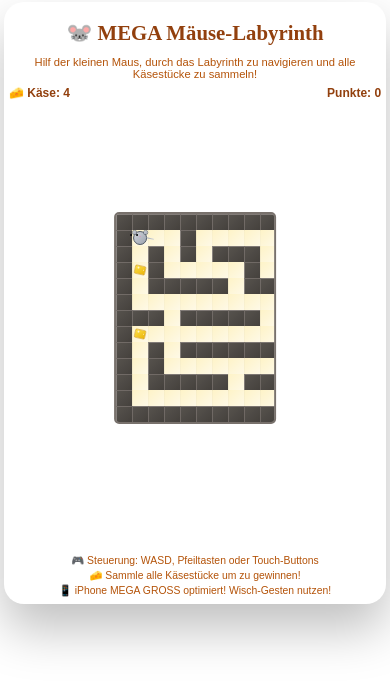
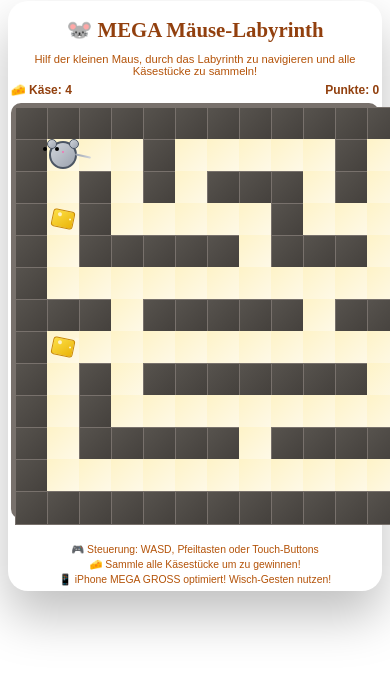
Before and after one commit to Vici137/mouse-maze-game, a plain HTML site: page index.html in a window 390 px wide. Drawn offline with Linux system fonts and the light colour scheme.

Commit message:
DOUBLE SIZE NO CUT

```diff
--- a/index.html
+++ b/index.html
@@ -29,9 +29,11 @@
             background: white;
             border-radius: 20px;
             box-shadow: 0 25px 50px rgba(0,0,0,0.25);
-            padding: 30px;
-            max-width: 600px;
+            padding: 25px;
+            max-width: 95vw;
             touch-action: none;
+            box-sizing: border-box;
+            margin: 0 auto;
         }
 
         h1 {
@@ -320,11 +322,12 @@
                 margin-bottom: 10px;
             }
             .maze-container {
-                transform: scale(0.65);
+                transform: scale(1.3);
                 transform-origin: center;
                 margin: 0px auto 15px;
-                max-width: 85%;
-                overflow: hidden;
+                max-width: 100%;
+                overflow: visible;
+                box-sizing: border-box;
             }
             .control-pad {
                 width: 110px;
@@ -346,10 +349,11 @@
         /* iPhone 12 Pro specific (390px) */
         @media (max-width: 400px) and (min-width: 375px) {
             .maze-container {
-                transform: scale(0.55);
+                transform: scale(1.1);
                 margin: 0px auto 10px;
-                max-width: 85%;
-                overflow: hidden;
+                max-width: 100%;
+                overflow: visible;
+                box-sizing: border-box;
             }
         }
 
@@ -358,9 +362,10 @@
                 padding: 0px;
             }
             .game-container {
-                padding: 5px;
-                margin: 2px;
-                max-width: 98vw;
+                padding: 3px;
+                margin: 1px auto;
+                max-width: 96vw;
+                box-sizing: border-box;
             }
             h1 {
                 font-size: 1.3rem;
@@ -375,10 +380,11 @@
                 margin-bottom: 6px;
             }
             .maze-container {
-                transform: scale(0.50);
+                transform: scale(1.0);
                 margin: 0px auto 10px;
-                max-width: 85%;
-                overflow: hidden;
+                max-width: 100%;
+                overflow: visible;
+                box-sizing: border-box;
             }
             .control-pad {
                 width: 85px;
@@ -420,10 +426,11 @@
                 margin-bottom: 4px;
             }
             .maze-container {
-                transform: scale(0.45);
+                transform: scale(0.9);
                 margin: 0px auto 10px;
-                max-width: 85%;
-                overflow: hidden;
+                max-width: 100%;
+                overflow: visible;
+                box-sizing: border-box;
             }
             .control-pad {
                 width: 75px;
@@ -452,10 +459,11 @@
         /* MEGA AGGRESSIVE für winzige Screens */
         @media (max-width: 320px) {
             .maze-container {
-                transform: scale(0.40);
+                transform: scale(0.8);
                 margin: 0px auto 10px;
-                max-width: 85%;
-                overflow: hidden;
+                max-width: 100%;
+                overflow: visible;
+                box-sizing: border-box;
             }
             h1 {
                 font-size: 0.9rem;
```
